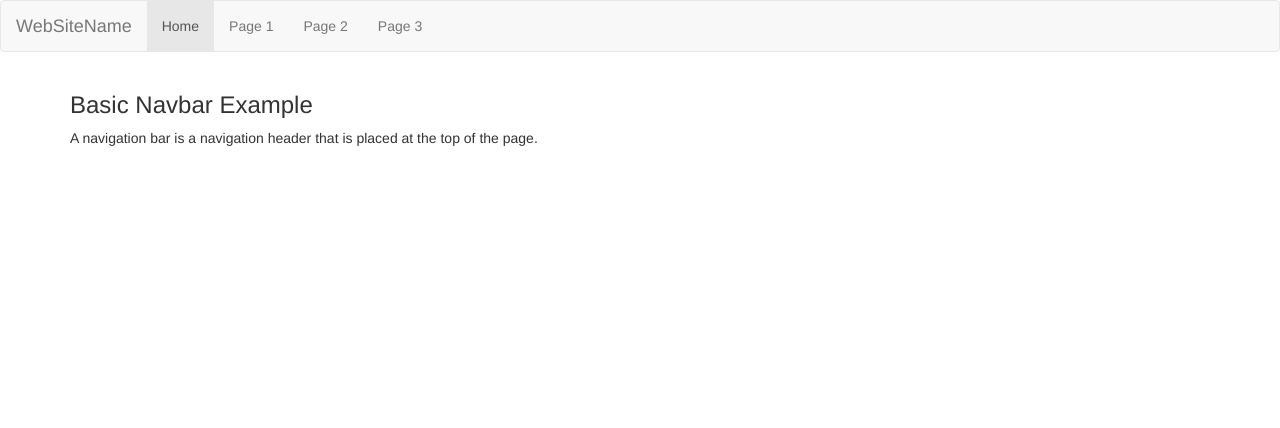
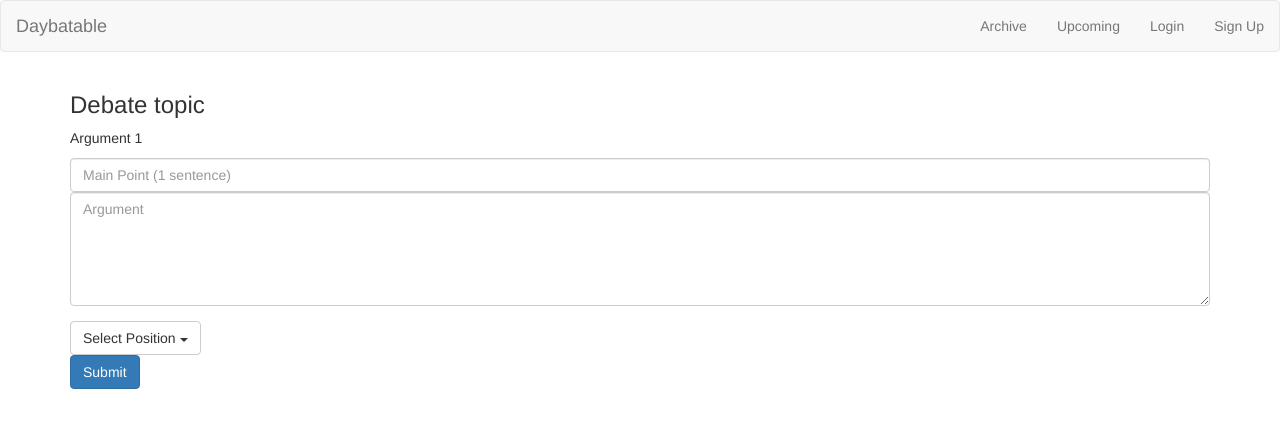
Before and after one commit to rcornacchia/debatable, a website: page v2/public/index.html in a window 1280 px wide. Drawn offline with nearby package versions, Linux system fonts and the light colour scheme.

Commit message:
frontend polish

```diff
--- a/v2/public/index.html
+++ b/v2/public/index.html
@@ -5,29 +5,58 @@
     <meta charset="utf-8">
     <meta name="viewport" content="width=device-width, initial-scale=1">
     <link rel="stylesheet" href="http://maxcdn.bootstrapcdn.com/bootstrap/3.3.6/css/bootstrap.min.css">
-  <script src="https://ajax.googleapis.com/ajax/libs/jquery/1.12.0/jquery.min.js"></script>
-  <script src="http://maxcdn.bootstrapcdn.com/bootstrap/3.3.6/js/bootstrap.min.js"></script>
+    <link rel="stylesheet" href="index.css">
+
 </head>
 <body>
 
     <nav class="navbar navbar-default">
       <div class="container-fluid">
         <div class="navbar-header">
-      <a class="navbar-brand" href="#">WebSiteName</a>
+          <a class="navbar-brand" href="#">Daybatable</a>
         </div>
-    <ul class="nav navbar-nav">
-      <li class="active"><a href="#">Home</a></li>
-      <li><a href="#">Page 1</a></li>
-      <li><a href="#">Page 2</a></li>
-      <li><a href="#">Page 3</a></li>
+        <ul class="nav navbar-nav navbar-right">
+          <li><a href="#">Archive</a></li>
+          <li><a href="#">Upcoming</a></li>
+          <li><a href="#">Login</a></li>
+          <li><a href="#">Sign Up</a></li>
         </ul>
       </div>
     </nav>
 
     <div class="container">
-  <h3>Basic Navbar Example</h3>
-  <p>A navigation bar is a navigation header that is placed at the top of the page.</p>
+        <h3>Debate topic</h3>
+        <p>Argument 1</p>
+        <form class="form" role="search">
+            <div class="form-group">
+                <input type="text" id="thesis" class="form-control" placeholder="Main Point (1 sentence)">
+                <textarea class="form-control" rows="5" placeholder="Argument" id="comment"></textarea>
             </div>
+            <div id="positionDropdown" class="dropdown">
+              <button class="btn btn-default dropdown-toggle" type="button" id="dropdownMenu1" data-toggle="dropdown" aria-haspopup="true" aria-expanded="true">
+                Select Position
+                <span class="caret"></span>
+              </button>
+              <ul class="dropdown-menu" aria-labelledby="dropdownMenu1">
+                <li><a href="#">For</a></li>
+                <li><a href="#">Against</a></li>
+              </ul>
+            </div>
+            <button type="submit" id="submitArgument" class="btn btn-primary">Submit</button>
+        </form>
+
+        <div class="row">
+    </div>
+
+    <div class="container">
+    	<div class="row">
+
+
+
+
+    <script src="https://ajax.googleapis.com/ajax/libs/jquery/1.12.0/jquery.min.js"></script>
+    <script src="http://maxcdn.bootstrapcdn.com/bootstrap/3.3.6/js/bootstrap.min.js"></script>
+    <script src="index.js"></script>
 
 </body>
 </html>
```
Also changed, not shown: v2/index.html (deleted, +0 -33 lines). Lines whose indentation alone changed are shown as unchanged.
